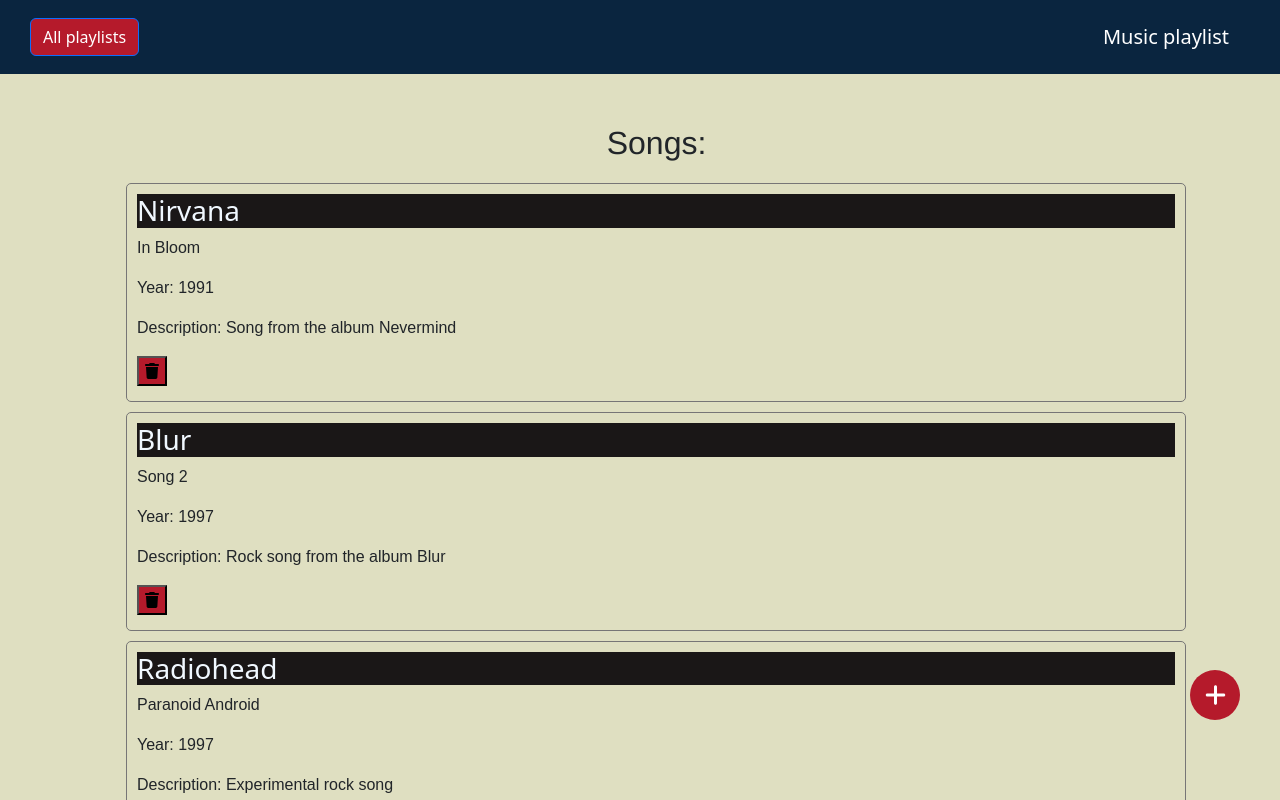
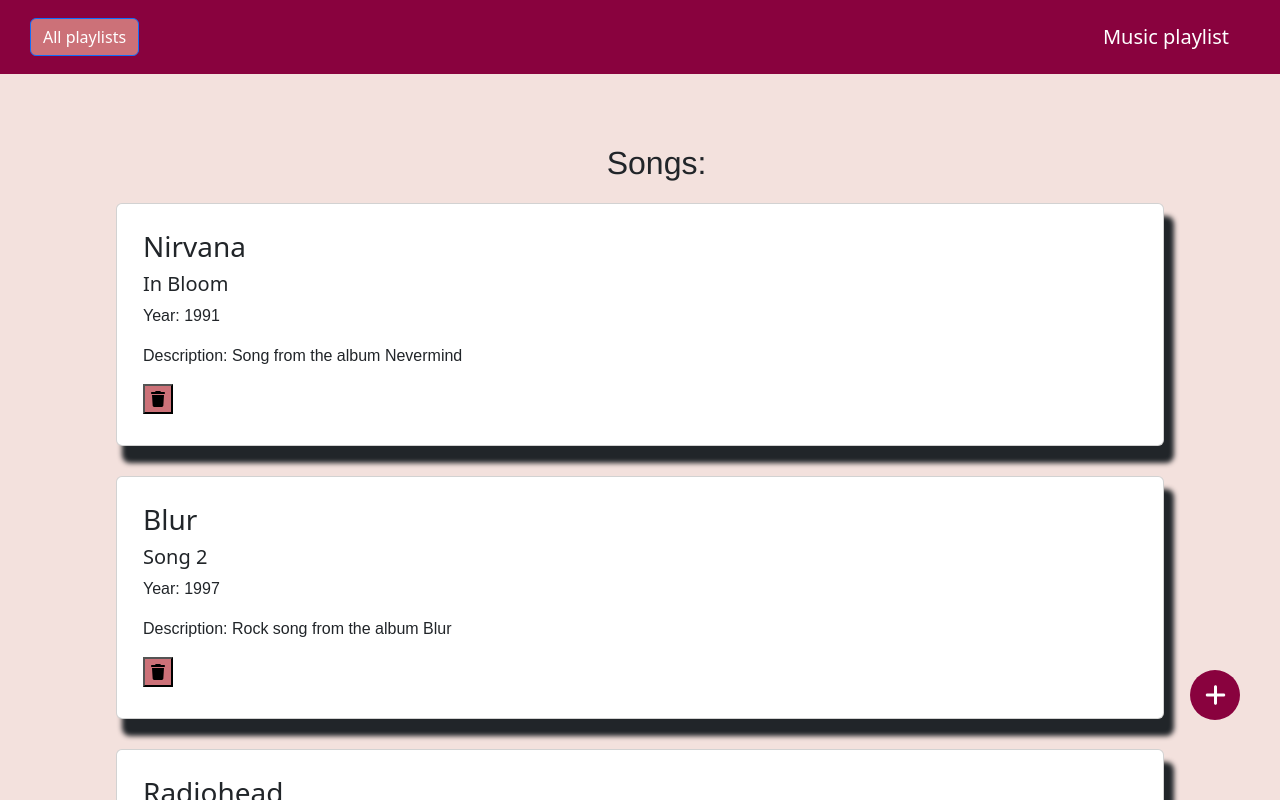
Before and after one commit to jester-ronin/music-app, a React (Create React App) app: page /playlist/all in a window 1280 px wide. Shown: the top 800 px of the page. Built offline with nearby package versions, Linux system fonts and the light colour scheme.

Commit message:
created cards and pink style

```diff
--- a/src/App.css
+++ b/src/App.css
@@ -1,17 +1,10 @@
-
-
-@media (prefers-reduced-motion: no-preference) {
-  .App-logo {
-    animation: App-logo-spin infinite 20s linear;
-  }
-}
-
 .main-container {
   display: flex;
   justify-content: start;
   flex-direction: column;
   min-height: 100vh;
   overflow-y: auto;
+
 }
 
 .footer-wrapper {
@@ -24,7 +17,7 @@
 }
 
 footer {
-  background-color: #041322;
+  background-color: #ab3a5b;
   color: #fff;
   padding: 15px 0;
   text-align: center;
@@ -36,34 +29,9 @@
 }
 
 .playlist1-bg {
-  background-color: rgb(223, 223, 193);
+  background-color: #f3e1dd;
 }
 
 .playlist2-bg {
-  background-color: rgb(180, 180, 148);
+  background-color: #f3e1dd;
 }
-
-/* Фаза входа */
-.fade-enter {
-  opacity: 0;
-  transform: translateY(50px);
-}
-
-/* Фаза выхода */
-.fade-exit {
-  opacity: 1;
-}
-
-/* Активная фаза входа */
-.fade-enter-active {
-  opacity: 1;
-  transform: translateY(0);
-  transition: opacity 3000ms, transform 3000ms;
-}
-
-/* Активная фаза выхода */
-.fade-exit-active {
-  opacity: 0;
-  transform: translateY(20px);
-  transition: opacity 3000ms, transform 3000ms;
-}
--- a/src/App.js
+++ b/src/App.js
@@ -1,5 +1,4 @@
 import './App.css';
-import { CSSTransition} from 'react-transition-group';
 import {  Route, Routes, useLocation } from "react-router-dom";
 import Header from './components/header/Header';
 import Footer from './components/footer/Footer';
@@ -23,14 +22,12 @@
     <div className={`main-container ${containerClassName}`} >
       <Header />
       <div className="container">
-        <CSSTransition in={true} appear={true} classNames="fade" timeout={3000}>
           <Routes>
             <Route path="/" element={<PlaylistList />} />
             <Route path="/playlist" element={<PlaylistList />} />
             <Route path="/playlist/:id" element={<PlaylistDetail />} />
             <Route path="/playlist/all" element={<MainPlaylist />} />
           </Routes>
-        </CSSTransition>
       </div>
       <div className='footer-wrapper'>
         <Footer />
--- a/src/components/addNewPlaylist/addNewPlaylist.css
+++ b/src/components/addNewPlaylist/addNewPlaylist.css
@@ -2,7 +2,7 @@
     width: 50px;
     height: 50px;
     border-radius: 50%;
-    background-color: #b51a2b;
+    background-color: #89023e ;
     color: #fff;
     font-size: 24px;
     display: flex;
@@ -14,9 +14,10 @@
     bottom: 80px;
     right: 40px;
     transition: transform 0.5s, background-color 0.5s;
+    z-index: 1;
 }
 
 .fab-button:hover {
     transform: rotate(360deg);
-    background-color: #5f4daf
+    background-color: #8E677E
   }
--- a/src/components/header/Header.js
+++ b/src/components/header/Header.js
@@ -6,7 +6,7 @@
 function Header() {
   return (
     <nav className="navbar navbar-dark custom-header">
-          <Link to="/playlist" >
+          <Link to="/playlist">
             <Button id='main-playlist-link'>All playlists</Button>
           </Link>
       <div className="footer-container">
--- a/src/components/header/header.css
+++ b/src/components/header/header.css
@@ -1,9 +1,9 @@
 
 .custom-header {
-    background-color: #0a253f;
+    background-color: #89023e;
     margin-bottom: 50px;
 
-  }
+}
 
 .footer-container {
   padding-right: 35px;
@@ -15,5 +15,5 @@
 }
 
 #main-playlist-link:hover {
-  background-color: #5f4daf !important;
+  background-color: #8E677E !important;
 }
--- a/src/components/playlistDetail/playlistDetail.css
+++ b/src/components/playlistDetail/playlistDetail.css
@@ -1,5 +1,6 @@
 h2 {
     font-family: 'Franklin Gothic Medium', 'Arial Narrow', Arial, sans-serif;
+    padding-top: 20px;
 }
 
 p {
@@ -16,7 +17,8 @@
 }
 
 .btn-primary {
-    background-color: #b51a2b !important;
+    background-color: #cc7178!important;
+    margin-top: 15px;
 }
 
 
--- a/src/components/playlistList/playlistList.css
+++ b/src/components/playlistList/playlistList.css
@@ -2,6 +2,7 @@
     font-family: 'Franklin Gothic Medium', 'Arial Narrow', Arial, sans-serif;
     text-decoration: none !important;
     color: black;
+
 }
 
 p {
@@ -15,7 +16,11 @@
 
 @media (max-width: 768px) {
     #main-image {
-      width: 360px;
-      height: 241px;
+      width: 340px;
+      height: 240px;
     }
   }
+
+li {
+    list-style-type: none;
+}
--- a/src/components/songsList/SongsList.js
+++ b/src/components/songsList/SongsList.js
@@ -1,24 +1,29 @@
 import { FontAwesomeIcon } from '@fortawesome/react-fontawesome';
 import { faTrash } from '@fortawesome/free-solid-svg-icons';
 import './songsList.css'
+import Card from 'react-bootstrap/Card';
 
 
 function SongsList({ songs, onRemoveSong }) {
     return (
-        <div class="container text-center">
+        <div className="container text-center">
             <h2 id='songs'>Songs:</h2>
             <div className='song-container'>
-            <ul>
+                <ul className="container center">
                     {songs.map((item) => (
-                    <li key={item.id}>
-                        <h3 class="text-with-texture">{item.artist}</h3>
-                        <p>{item.title}</p>
-                        <p>Year: {item.year}</p>
-                        <p>Description: {item.description}</p>
+                        <Card className='card'>
+                            <Card.Body>
+                                <li key={item.id} >
+                                    <h3 className="text-with-texture">{item.artist}</h3>
+                                    <Card.Title>{item.title}</Card.Title>
+                                    <Card.Text>Year: {item.year}</Card.Text>
+                                    <Card.Text>Description: {item.description}</Card.Text>
                                     <button id='trash' onClick={() => onRemoveSong(item.id)}>
                                         <FontAwesomeIcon icon={faTrash} />
                                     </button>
                                 </li>
+                            </Card.Body>
+                        </Card>
                     ))}
                 </ul>
             </div>
--- a/src/components/songsList/songsList.css
+++ b/src/components/songsList/songsList.css
@@ -1,25 +1,38 @@
-ul li {
+.card {
   list-style: none;
-  border: 1.5px solid #777676;
+  border: 2.5px solid #777676;
   border-radius: 5px;
-  margin: 10px 0;
+  margin: 10px;
   padding: 10px;
   transition: border-color 0.3s ease-in-out;
+  box-shadow: 8px 15px 5px 2px;
+  margin-bottom: 30px;
 }
 
+
 .song-container {
+  display: flex;
   text-align: left;
+  flex-direction: column;
   padding-top: 3px;
   transition: text-shadow 0.3s ease-in-out;
+  justify-content: center;
 }
 
-ul li:hover {
-  border-color: #b51a2b;
+@media (max-width: 768px) {
+  ul {
+    padding-left: 0;
+  }
+}
+
+
+.card:hover {
+  border-color: #CC7178
 }
 
 h3:hover,
 h2:hover {
-  text-shadow: 2px 2px 4px rgba(0, 0, 0, 0.2);
+  text-shadow: 7px 10px 8px rgba(0, 0, 0, 0.2);
 }
 
 #songs {
@@ -28,10 +41,5 @@
 
 #trash {
   margin-bottom: 5px;
-  background-color: #b51a2b;
+  background-color: #cc7178;
 }
-
-.text-with-texture {
-  background-color: rgb(26, 23, 23);
-  color: aliceblue ;
-}
```
Also changed, not shown: src/components/deleteButton/DeleteButton.js (deleted, +0 -13 lines). Lines whose indentation alone changed are shown as unchanged.
